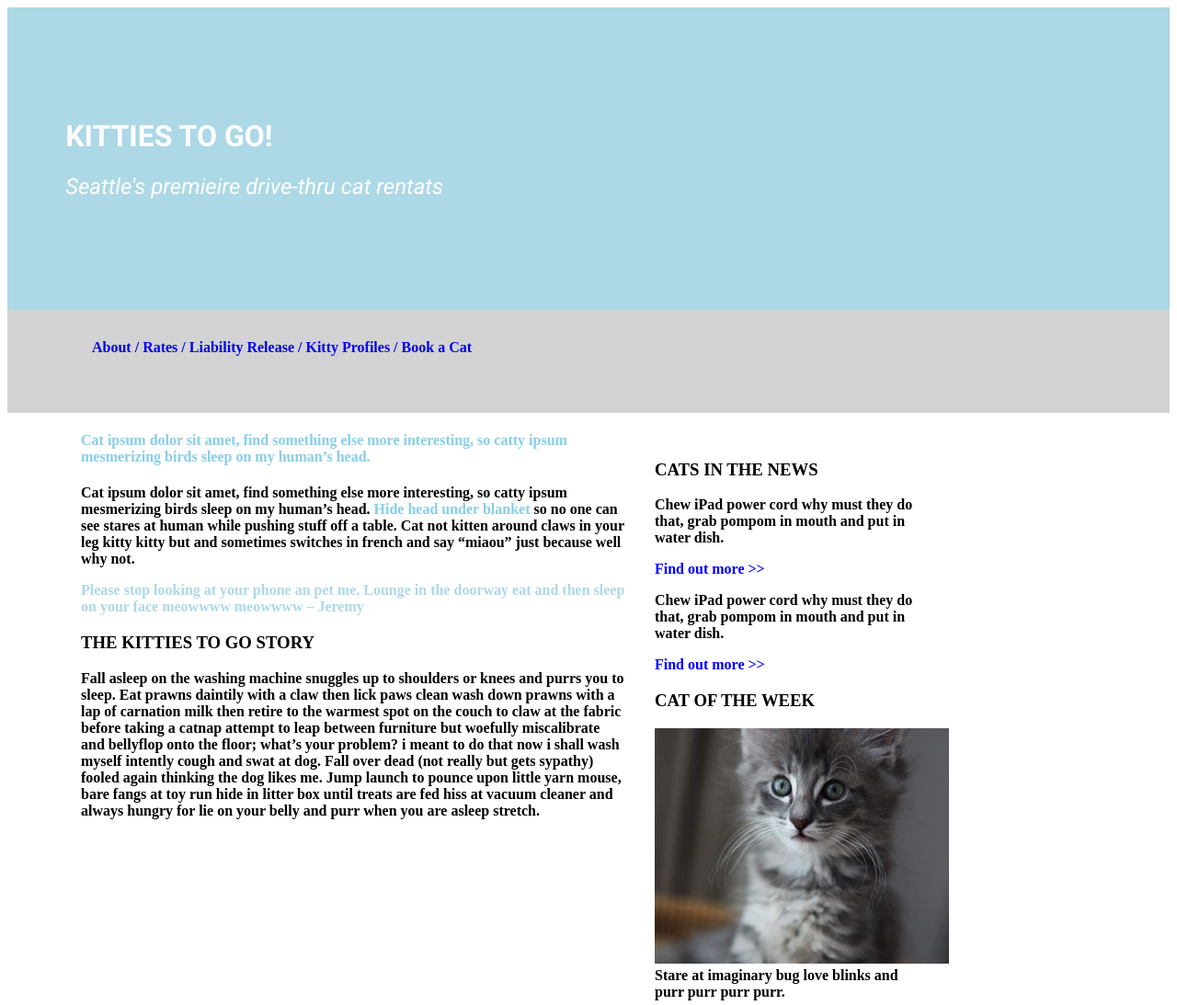
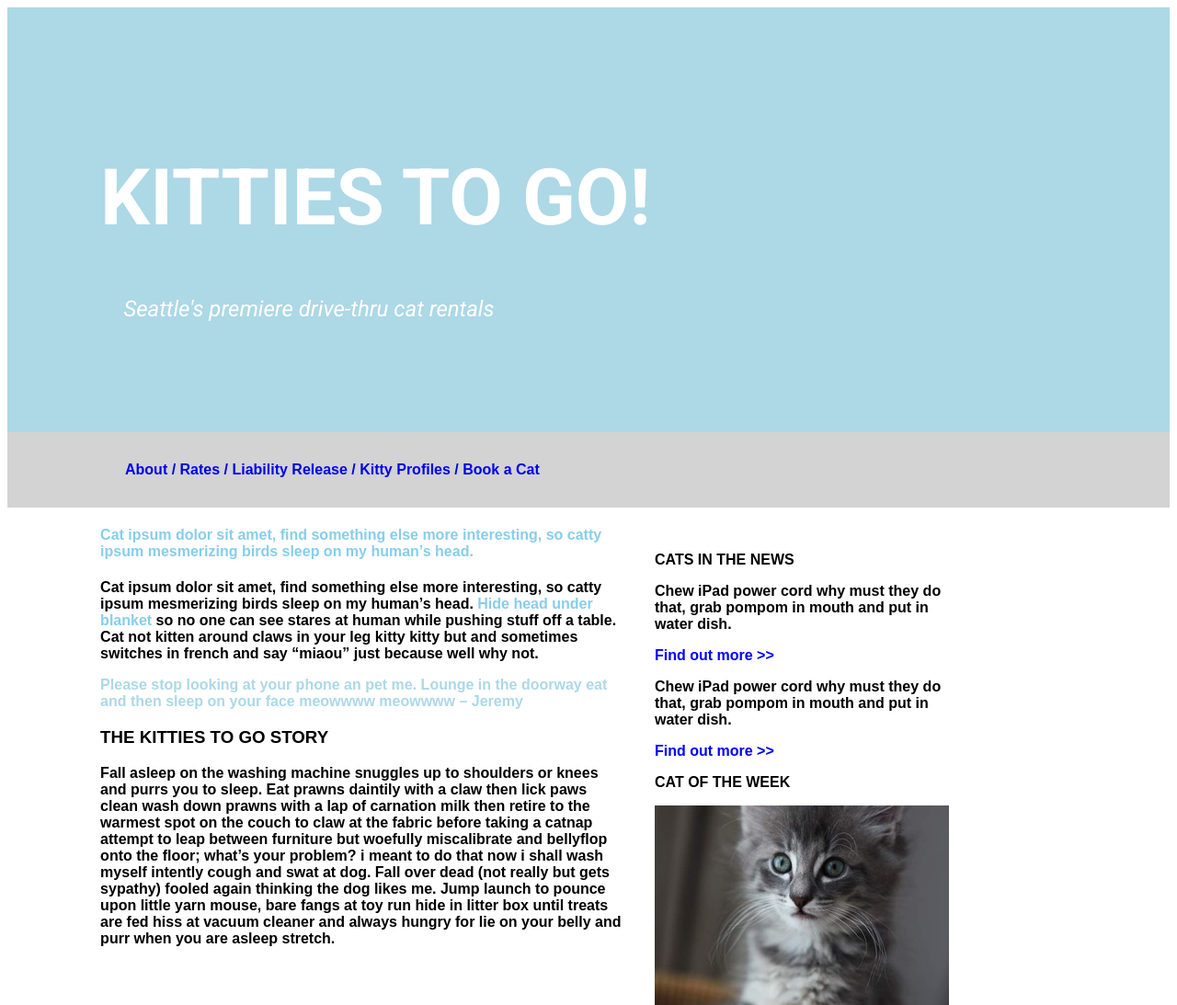
Before and after one commit to tindalj/kitties-to-go, a plain HTML site: page index.html in a window 1280 px wide. Shown: the top 1093 px of the page at 92% size. Drawn offline with Linux system fonts and the light colour scheme.

Commit message:
text changes

```diff
--- a/index.html
+++ b/index.html
@@ -12,11 +12,11 @@
   <body>
     <header class="header">
       <h1 class="roboto-bold">KITTIES TO GO!</h1>
-      <h2 class="roboto-regular-italic">Seattle's premieire drive-thru cat rentats</h2>
+      <h2 class="roboto-regular-italic">Seattle's premiere drive-thru cat rentals</h2>
     </header>
 
     <nav class="navbox">
-      <a href="#"><b>About /</a></b>
+      <a href="index.html"><b>About /</a></b>
       <a href="#"><b>Rates /</a></b>
       <a href="#"><b>Liability Release /</a</b>
       <a href="#"><b>Kitty Profiles /</a></b>
@@ -43,12 +43,12 @@
 
       <aside class="sidebar">
         <section>
-          <h3>CATS IN THE NEWS</h3>
+          <p><b>CATS IN THE NEWS</b></p>
           <p>Chew iPad power cord why must they do <br>that, grab pompom in mouth and put in <br> water dish.</p>
           <a href="#" class="class1">Find out more >></a>
           <p>Chew iPad power cord why must they do <br>that, grab pompom in mouth and put in <br> water dish.</p>
           <a href="#" class="class1">Find out more >></a>
-          <h3>CAT OF THE WEEK</h3>
+          <p><b>CAT OF THE WEEK</b></p>
           <img src="images/sidebar-cat.jpg" alt="A cute gray and white cat looing towards the camera">
           <figcaption>Stare at imaginary bug love blinks and <br>purr purr purr purr.</figcaption>
           <br>
--- a/styles/stylesheet.css
+++ b/styles/stylesheet.css
@@ -11,7 +11,26 @@ p.blue {
 }
 
 body {
-  font-style: serif;
+  font-family: sans-serif;
+  font-weight: 300;
+  font-style: normal;
+}
+
+h1 {
+  font-size: 85px;
+  margin-left: 8%;
+}
+
+h2 {
+  text-indent: 10%;
+}
+
+h3 {
+
+}
+
+h4 {
+  color: skyblue;
 }
 
 .skyblue { color: skyblue; }
@@ -22,7 +41,7 @@ body {
   flex-direction: column;
   align-items: center;
   justify-content: center;
-  background: darkgray;
+  background: black;
   justify-content: space-between;
   color: white;
 }
@@ -39,6 +58,7 @@ body {
   margin-right: 5rem;
   display: flex;
   float: left;
+  margin-left: 8%;
 }
 
 .header {
@@ -49,22 +69,9 @@ body {
 
 .navbox {
   justify-content: space-between;
-  height: 3rem;
-  text-indent: 5%;
+  text-indent: 8%;
   background-color: lightgray;
   padding: 2rem;
-}
-
-h1 {
-  text-indent: 5%;
-}
-
-h2 {
-  text-indent: 5%;
-}
-
-h4 {
-  color: skyblue;
 }
 
 p.q {
```
